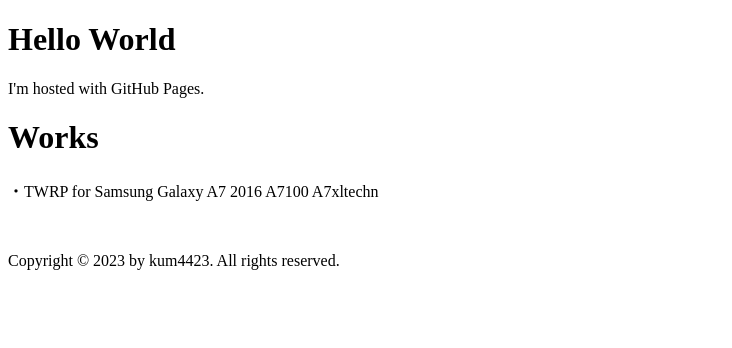
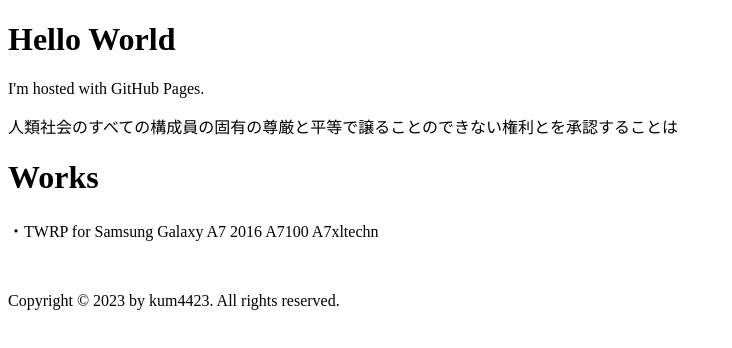
Before and after one commit to kum4423/kum4423.github.io, a plain HTML site: page index.html in a window 1280 px wide. Shown: the whole page, without its empty margins (0-732 px from the left). Drawn offline with Linux system fonts and the light colour scheme.

Commit message:
Update index.html

```diff
--- a/index.html
+++ b/index.html
@@ -14,7 +14,7 @@
 <body>
 <h1>Hello World</h1>
 <p>I'm hosted with GitHub Pages.</p>
-
+<p>人類社会のすべての構成員の固有の尊厳と平等で譲ることのできない権利とを承認することは</p>
 
 <h1>Works</h1>
 <p>・TWRP for Samsung Galaxy A7 2016 A7100 A7xltechn</p>
```
